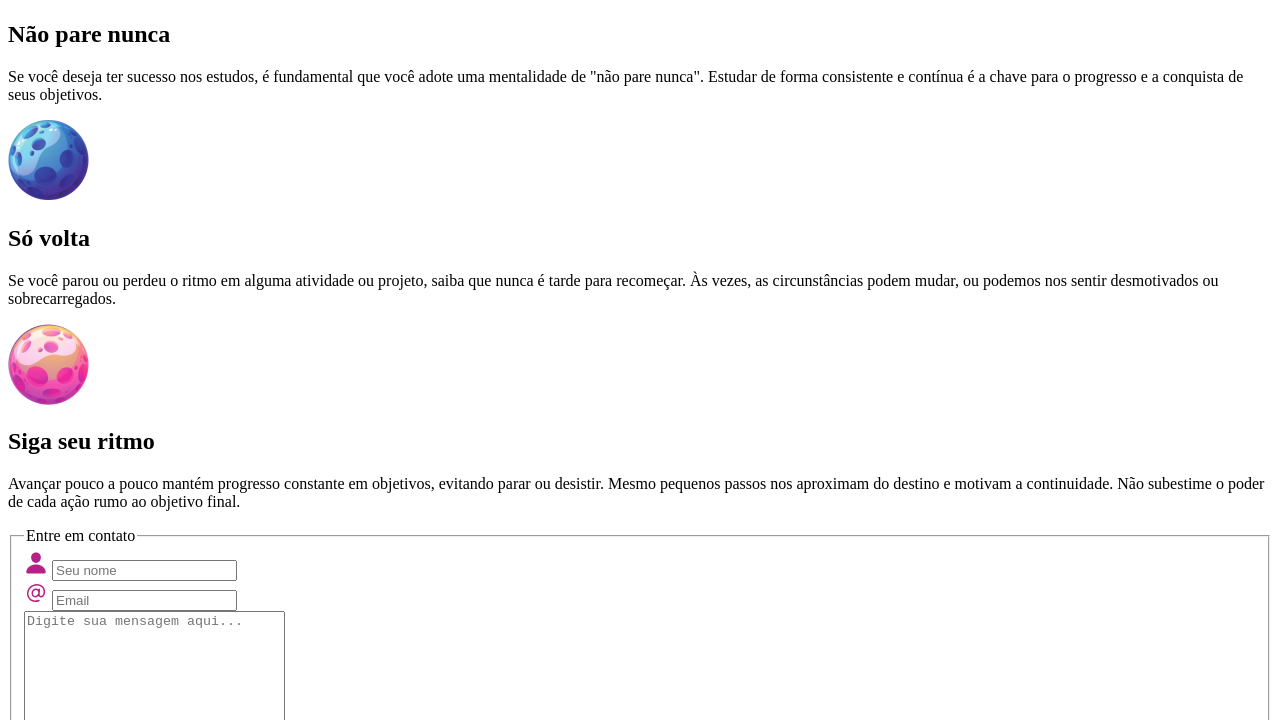
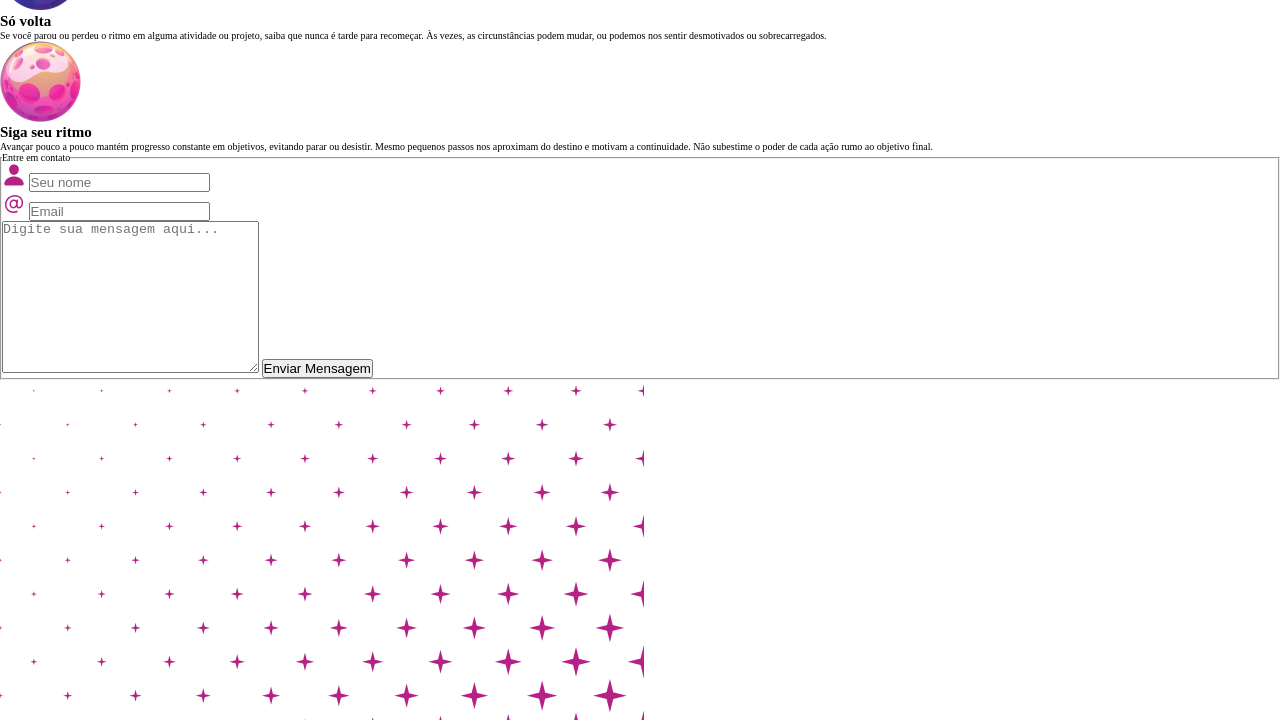
Before and after one commit to anndcodes/explore-sem-limites, a plain HTML site: page index.html in a window 1280 px wide. Shown: the part 333-1053 px from the top of the page. Drawn offline with Linux system fonts and the light colour scheme.

Commit message:
style: add css configs resets

```diff
--- a/index.html
+++ b/index.html
@@ -4,6 +4,13 @@
     <meta charset="UTF-8" />
     <meta name="viewport" content="width=device-width, initial-scale=1.0" />
     <title>Explore sem limites</title>
+    <link rel="stylesheet" href="style.css" />
+    <link rel="preconnect" href="https://fonts.googleapis.com" />
+    <link rel="preconnect" href="https://fonts.gstatic.com" crossorigin />
+    <link
+      href="https://fonts.googleapis.com/css2?family=Mulish:ital,wght@0,200..1000;1,200..1000&display=swap"
+      rel="stylesheet"
+    />
   </head>
   <body>
     <header id="hero">
@@ -18,7 +25,7 @@
     </header>
 
     <section id="cards-section">
-      <div class="cards">
+      <div class="card">
         <img src="assets/planet-1.png" alt="" />
         <h2>Não pare nunca</h2>
         <p>
@@ -27,7 +34,7 @@
           contínua é a chave para o progresso e a conquista de seus objetivos.
         </p>
       </div>
-      <div class="cards">
+      <div class="card">
         <img src="assets/planet-2.png" alt="" />
         <h2>Só volta</h2>
         <p>
@@ -36,7 +43,7 @@
           mudar, ou podemos nos sentir desmotivados ou sobrecarregados.
         </p>
       </div>
-      <div class="cards">
+      <div class="card">
         <img src="assets/planet-3.png" alt="" />
         <h2>Siga seu ritmo</h2>
         <p>
--- /dev/null
+++ b/style.css
@@ -0,0 +1,19 @@
+/* css reset  */
+* {
+  margin: 0;
+  padding: 0;
+  box-sizing: border-box;
+  -webkit-font-smoothing: antialiased;
+  -moz-osx-font-smoothing: grayscale;
+}
+
+:root {
+  font-size: 62.5%;
+  --font: "Mulish", sans-serif;
+  /* colors */
+  --accent-color: #b52184;
+  --text-color: #312d64;
+  --bg-color: #f9f4fb;
+  --white: #ffffff;
+  --gradient-bg: linear-gradient(to right, #343193, #302c63);
+}
```
